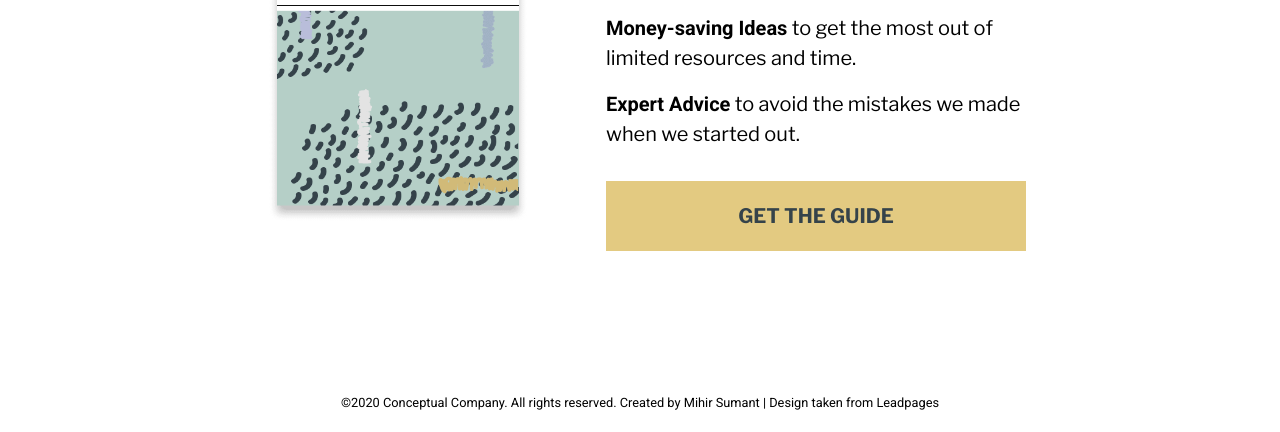
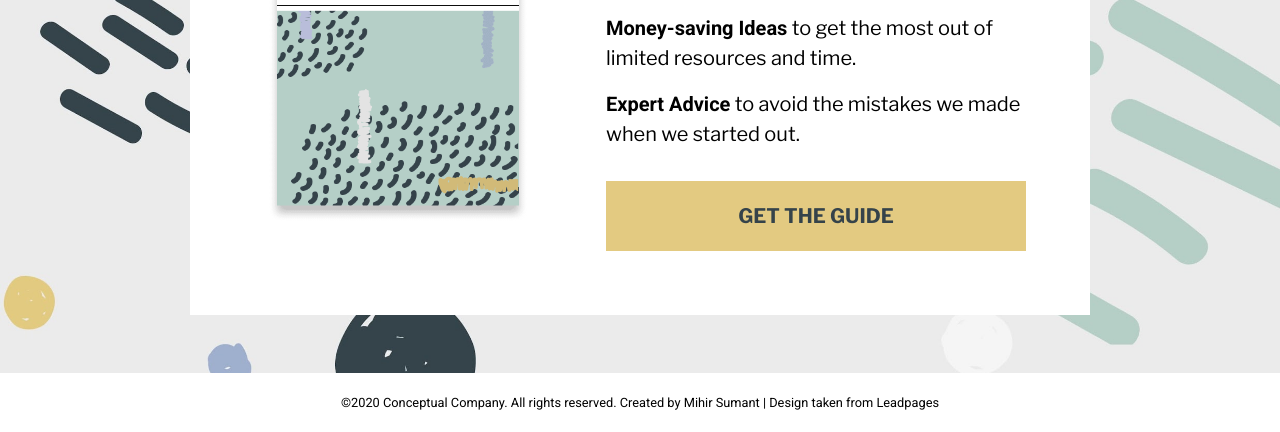
Before and after one commit to MihirSumant/Landing_Page_Get-Your-Guide, a plain HTML site: page index.html in a window 1280 px wide. Shown: the part 427-859 px from the top of the page. Drawn offline with nearby package versions, Linux system fonts and the light colour scheme; files whose address does not match are found by name; a web font is replaced by a local one.

Commit message:
fixed url for background img

```diff
--- a/css/styles.css
+++ b/css/styles.css
@@ -1,7 +1,7 @@
 .main-section{
 
     height: 100vh;
-    background-image: linear-gradient(rgba(0, 0, 0, 0), rgba(0, 0, 0, 0)), url(/GetYourGuide/assets/background.jpg);
+    background-image: linear-gradient(rgba(0, 0, 0, 0), rgba(0, 0, 0, 0)), url(../assets/background.jpg);
     background-repeat: no-repeat;
     background-size: cover;
     background-position: center;
```
